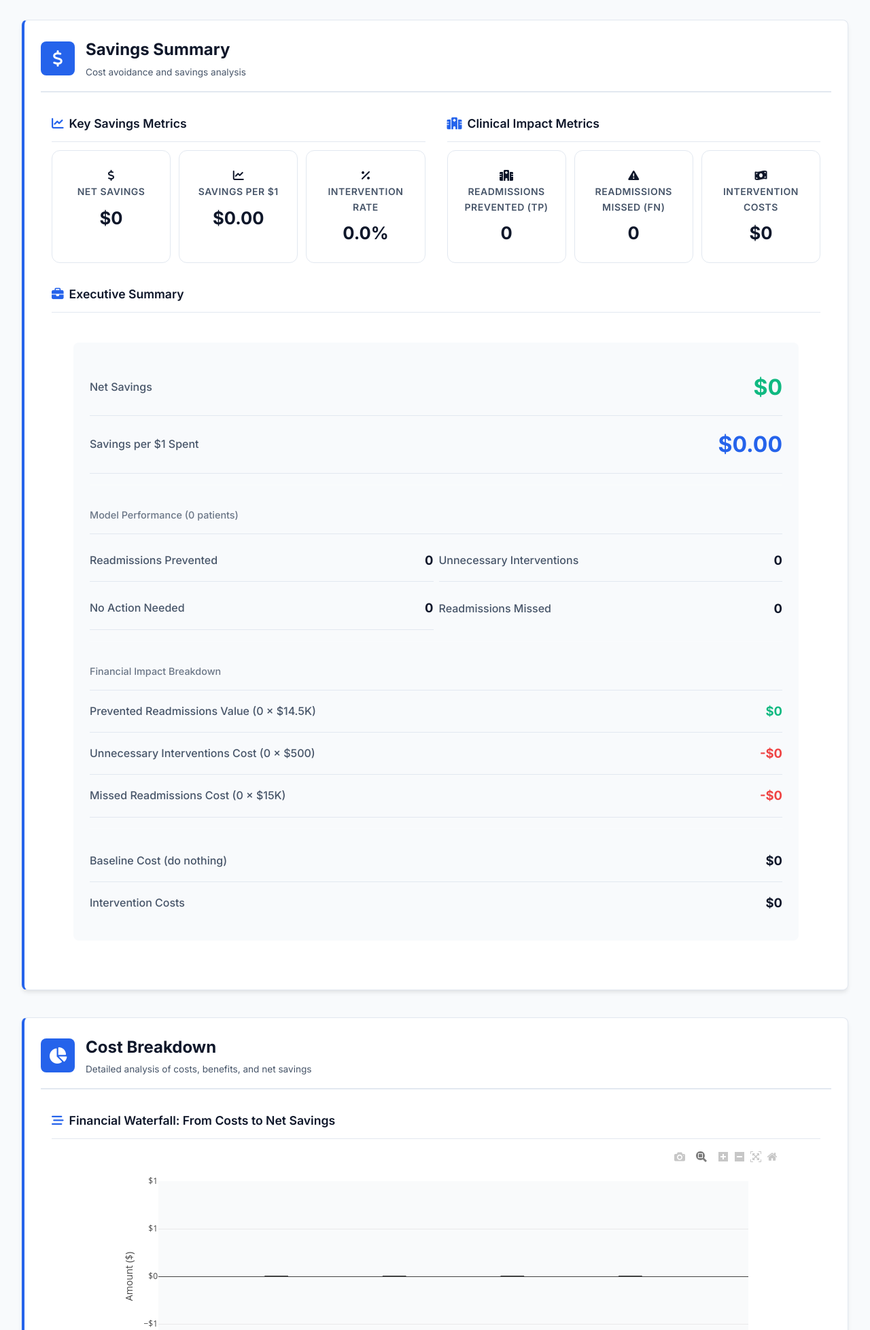
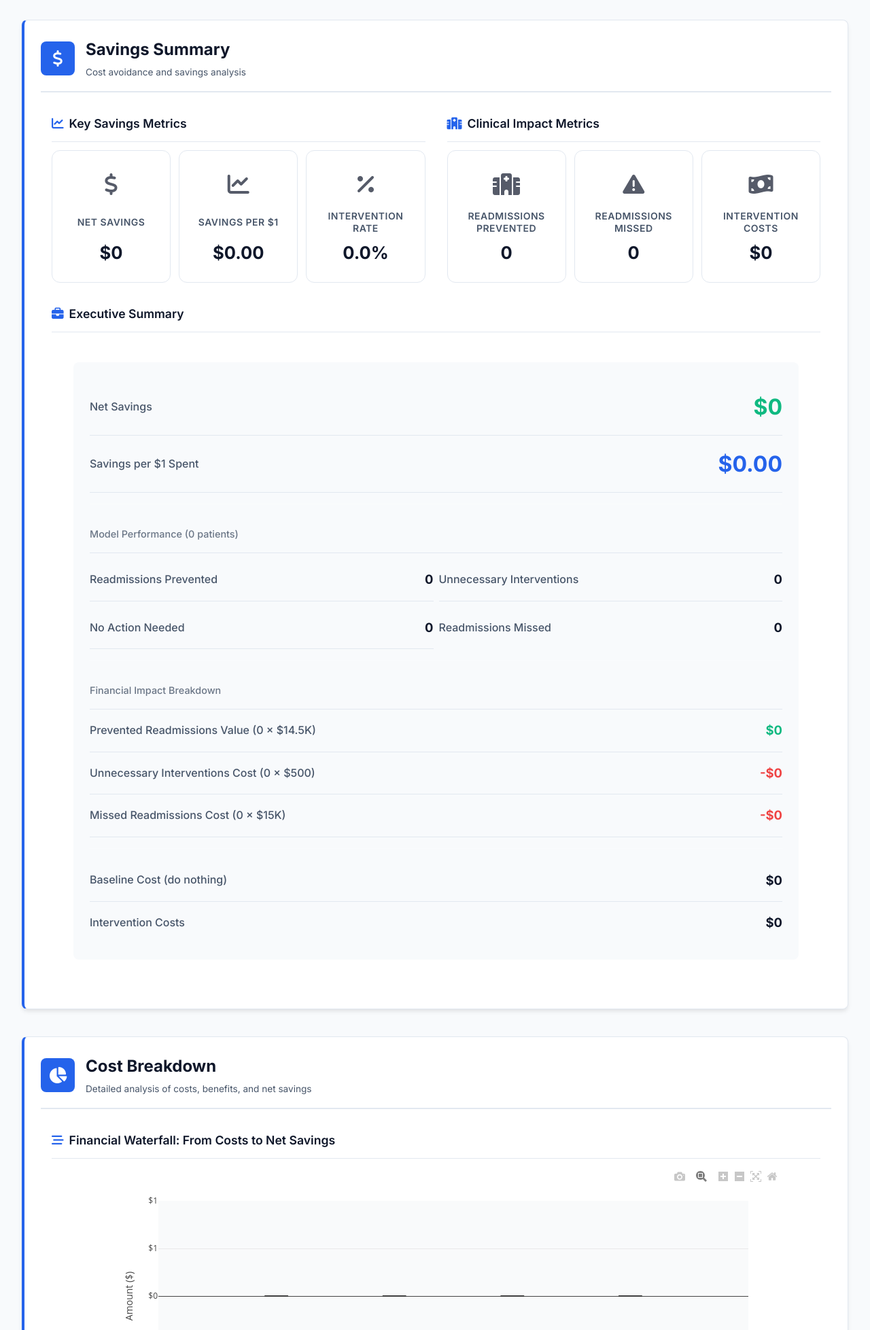
Before and after one commit to auphong2707/hospital-readmission-risk, a FastAPI app: page /dashboards/manager in a window 1280 px wide. Shown: the part 392-2349 px from the top of the page at 68% size. Run offline with FastAPI, Linux system fonts and the light colour scheme; some libraries are stand-ins or nearby versions.

Commit message:
update dashboard

```diff
--- a/phase-7-stakeholder-dashboards/data-api/static/css/dashboard.css
+++ b/phase-7-stakeholder-dashboards/data-api/static/css/dashboard.css
@@ -280,6 +280,8 @@ body {
     grid-template-columns: repeat(12, 1fr);
     gap: 0;
     width: 100%;
+    grid-auto-rows: 1fr;
+    align-items: stretch;
 }
 
 /* Panel Base Styles */
@@ -291,6 +293,8 @@ body {
     box-shadow: none;
     transition: all 0.3s ease;
     margin-bottom: 0;
+    display: flex;
+    flex-direction: column;
 }
 
 .panel:hover {
@@ -305,6 +309,7 @@ body {
     margin-bottom: var(--spacing-sm);
     padding-bottom: var(--spacing-sm);
     border-bottom: 1px solid var(--border-color);
+    flex-shrink: 0;
 }
 
 .panel-header h3 {
@@ -318,6 +323,16 @@ body {
 
 .panel-header h3 i {
     color: var(--primary-color);
+}
+
+/* Panel content areas - make them flex to fill space */
+#savings-metrics-stats,
+#impact-metrics-stats,
+#cost-components-table,
+#benefit-components-table {
+    flex: 1;
+    display: flex;
+    flex-direction: column;
 }
 
 .panel-badge {
@@ -343,10 +358,17 @@ body {
 
 .panel-half {
     grid-column: span 6;
+    height: 100%;
 }
 
 .panel-third {
     grid-column: span 4;
+}
+
+/* Specific height for metrics panels */
+#panel-savings-metrics,
+#panel-impact-metrics {
+    height: 280px;
 }
 
 /* Legacy support - remove these later */
@@ -392,6 +414,8 @@ body {
     display: grid;
     grid-template-columns: repeat(6, 1fr);
     gap: var(--spacing-sm);
+    flex: 1;
+    align-content: start;
 }
 
 @media (max-width: 1400px) {
@@ -413,11 +437,26 @@ body {
     padding: var(--spacing-lg);
     text-align: center;
     transition: all 0.3s ease;
+    min-height: 140px;
+    display: flex;
+    flex-direction: column;
+    align-items: center;
+    justify-content: center;
 }
 
 .stat-card:hover {
     transform: translateY(-4px);
     box-shadow: var(--shadow-lg);
+}
+
+.stat-card .stat-icon {
+    font-size: 2rem;
+    margin-bottom: var(--spacing-sm);
+    opacity: 0.7;
+}
+
+.stat-card .stat-content {
+    width: 100%;
 }
 
 .stat-card .stat-label {
@@ -427,6 +466,11 @@ body {
     text-transform: uppercase;
     letter-spacing: 0.5px;
     font-weight: 600;
+    min-height: 2.6em;
+    line-height: 1.3;
+    display: flex;
+    align-items: center;
+    justify-content: center;
 }
 
 .stat-card .stat-value {
--- a/phase-7-stakeholder-dashboards/data-api/static/js/manager.js
+++ b/phase-7-stakeholder-dashboards/data-api/static/js/manager.js
@@ -178,13 +178,13 @@ function renderImpactMetrics() {
     const stats = [
         {
             icon: 'fas fa-hospital',
-            label: 'Readmissions Prevented (TP)',
+            label: 'Readmissions Prevented',
             value: savingsData.tp.toLocaleString(),
             color: 'primary'
         },
         {
             icon: 'fas fa-exclamation-triangle',
-            label: 'Readmissions Missed (FN)',
+            label: 'Readmissions Missed',
             value: savingsData.fn.toLocaleString(),
             color: 'warning'
         },
```
